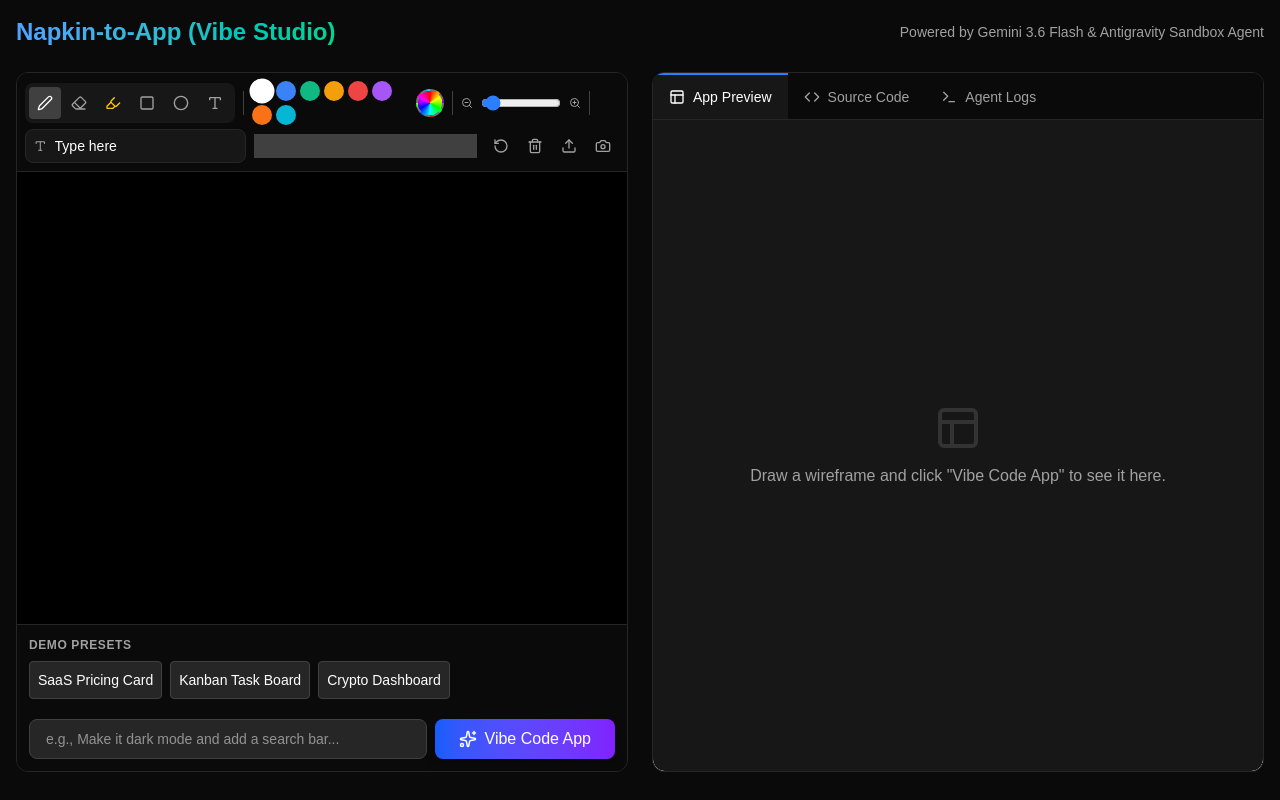
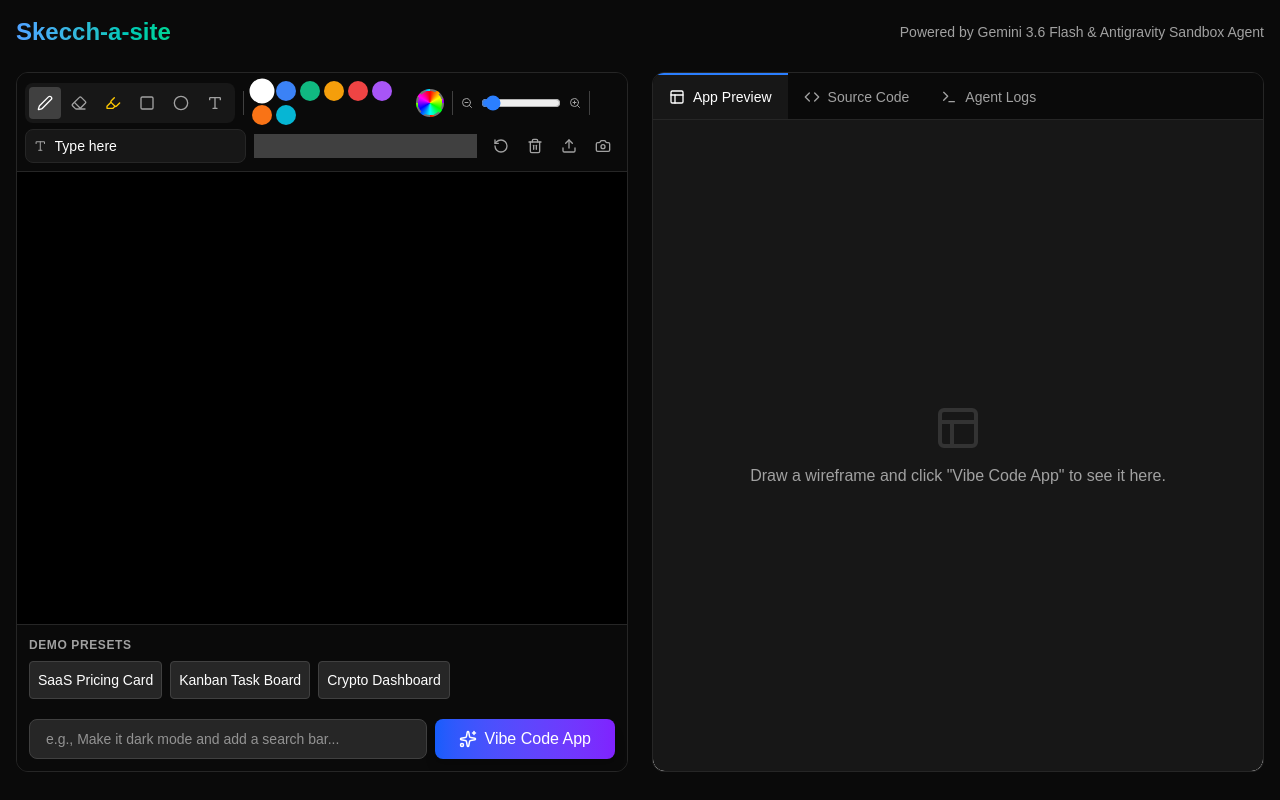
Before and after one commit to M4hizz/skecch-a-site, a Next.js app: page / in a window 1280 px wide. Built offline with nearby package versions, Linux system fonts and the light colour scheme.

Commit message:
Update app title and canvas text tool

```diff
--- a/src/app/page.tsx
+++ b/src/app/page.tsx
@@ -64,7 +64,8 @@ export default function VibeStudioPage() {
         console.error(data.error);
         setAgentLogs((prev) => [
           ...prev,
-          "❌ [00:10] Antigravity Sandbox Error: " + (data.error ?? "Failed to generate app."),
+          "❌ [00:10] Antigravity Sandbox Error: " +
+            (data.error ?? "Failed to generate app."),
         ]);
       }
     } catch (err) {
@@ -85,7 +86,7 @@ export default function VibeStudioPage() {
     <div className="min-h-screen bg-neutral-950 text-white p-4">
       <header className="mb-6 flex items-center justify-between">
         <h1 className="text-2xl font-bold bg-gradient-to-r from-blue-400 to-emerald-400 bg-clip-text text-transparent">
-          Napkin-to-App (Vibe Studio)
+          Skecch-a-site
         </h1>
         <div className="text-sm text-neutral-400">
           Powered by Gemini 3.6 Flash &amp; Antigravity Sandbox Agent
```
